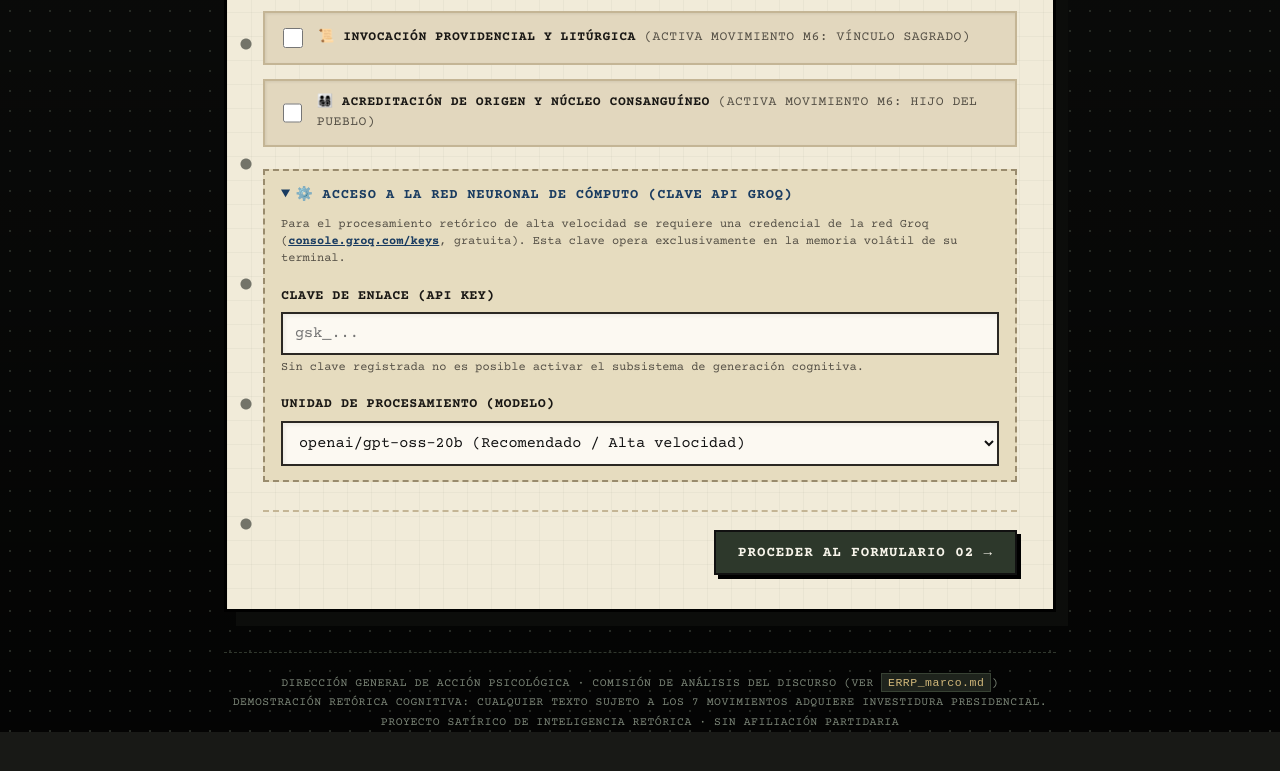
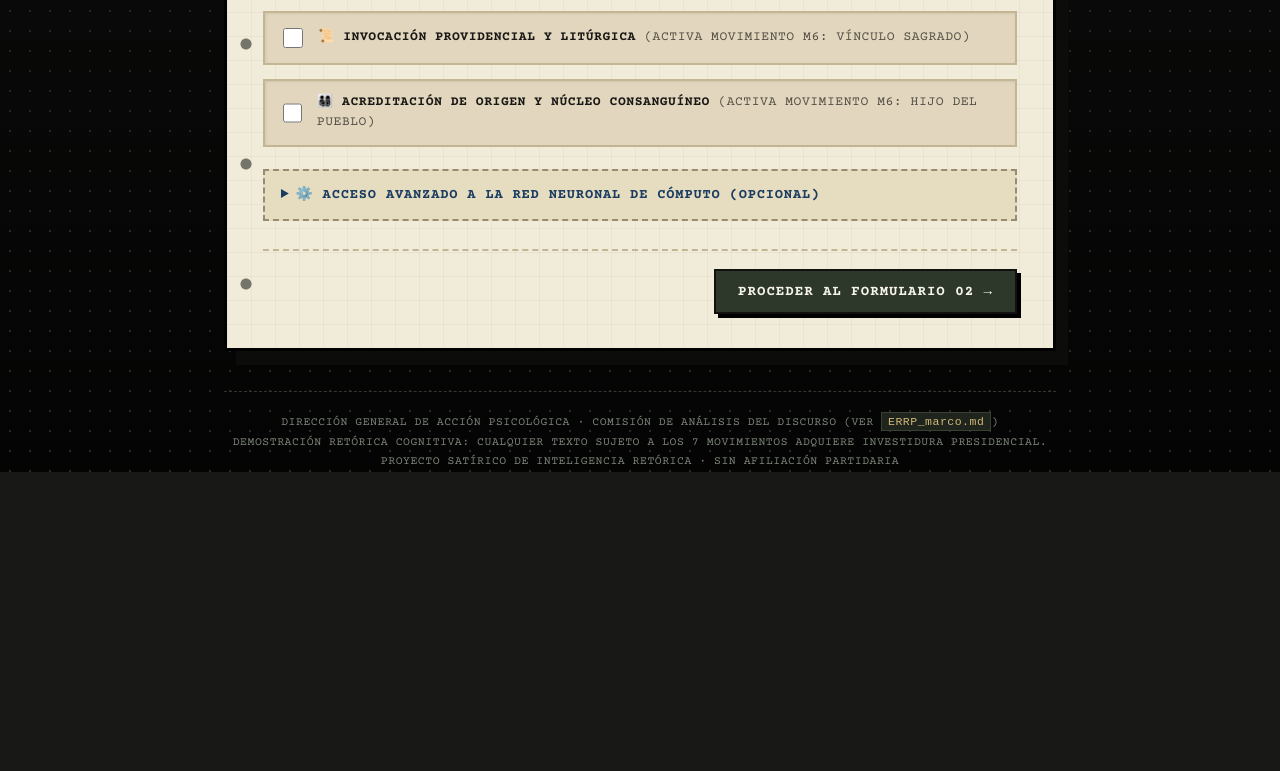
Before and after one commit to raywelt/genpres, a plain HTML site: page index.html in a window 1280 px wide. Shown: the part 639-1410 px from the top of the page. After the commit the page ends 1171 px from the top, so only its background shows below. Drawn offline with nearby package versions, Linux system fonts and the light colour scheme.

Commit message:
Oculta acceso a la red neuronal tras menú avanzado

```diff
--- a/index.html
+++ b/index.html
@@ -602,13 +602,13 @@
       <label for="familia">👨‍👩‍👧‍👦 ACREDITACIÓN DE ORIGEN Y NÚCLEO CONSANGUÍNEO <span style="color:var(--tinta-tenue);font-weight:400">(Activa Movimiento M6: Hijo del Pueblo)</span></label>
     </div>
 
-    <details class="ai" open>
-      <summary>⚙️ Acceso a la Red Neuronal de Cómputo (Clave API Groq)</summary>
+    <details class="ai">
+      <summary>⚙️ Acceso avanzado a la Red Neuronal de Cómputo (opcional)</summary>
       <div class="grid">
-        <div class="hint" id="aiHint">Para el procesamiento retórico de alta velocidad se requiere una credencial de la red Groq (<a href="https://console.groq.com/keys" target="_blank" style="color:var(--sello-azul);font-weight:700">console.groq.com/keys</a>, gratuita). Esta clave opera exclusivamente en la memoria volátil de su terminal.</div>
+        <div class="hint" id="aiHint">En la versión alojada (Vercel) este paso no es necesario: el enlace cognitivo ya está preconfigurado. Solo completá esto si ejecutás la web en tu propia máquina sin el servidor proxy. La credencial de la red Groq es gratuita (<a href="https://console.groq.com/keys" target="_blank" style="color:var(--sello-azul);font-weight:700">console.groq.com/keys</a>) y opera exclusivamente en la memoria volátil de su terminal.</div>
         <label>Clave de enlace (API Key)</label>
-        <input type="text" id="apikey" placeholder="gsk_..." oninput="actualizarModelos()">
-        <div class="hint">Sin clave registrada no es posible activar el subsistema de generación cognitiva.</div>
+        <input type="text" id="apikey" placeholder="gsk_... (solo modo local)" oninput="actualizarModelos()">
+        <div class="hint">Sin clave registrada no es posible activar el subsistema de generación cognitiva en modo local.</div>
         <label>Unidad de Procesamiento (Modelo)</label>
         <select id="model">
           <option value="openai/gpt-oss-20b" selected>openai/gpt-oss-20b (Recomendado / Alta velocidad)</option>
```
